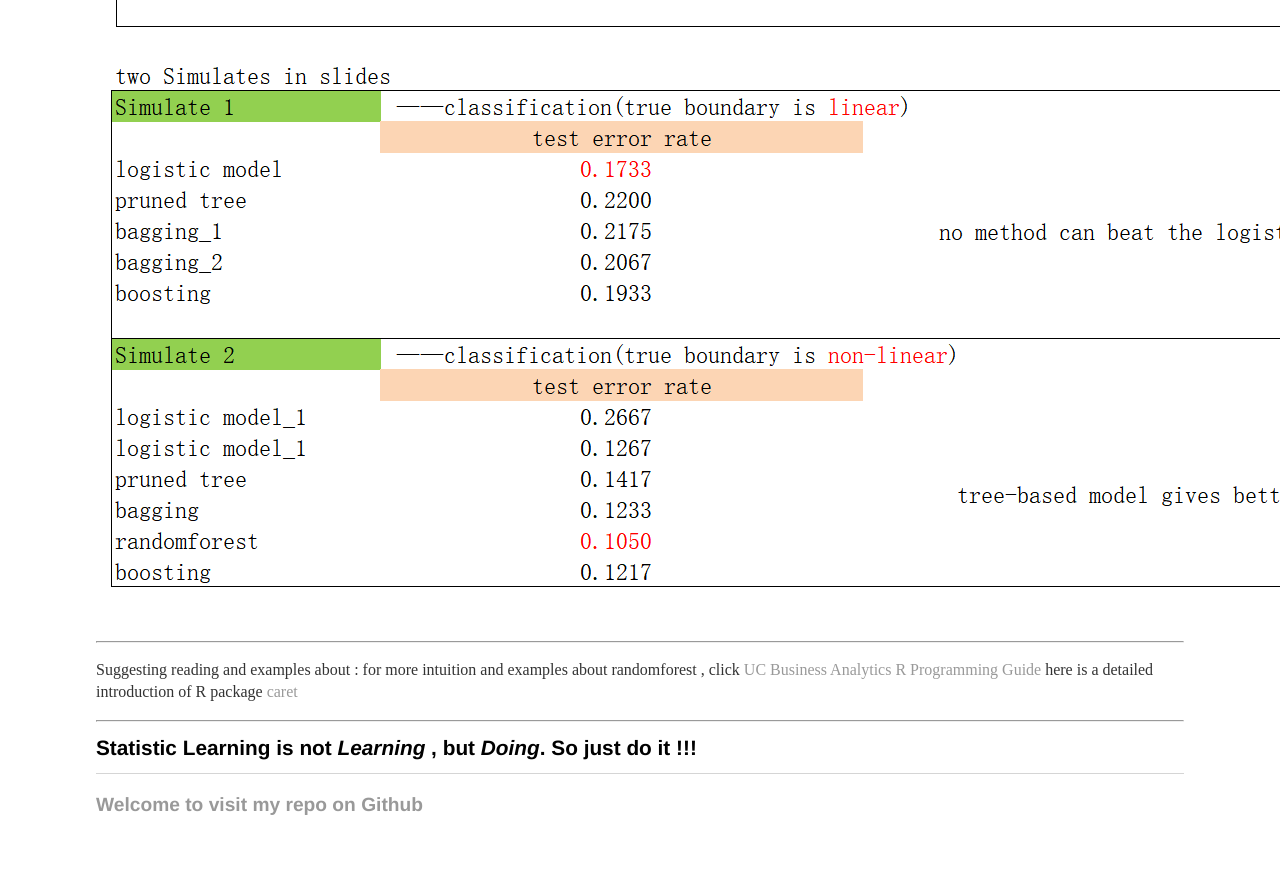
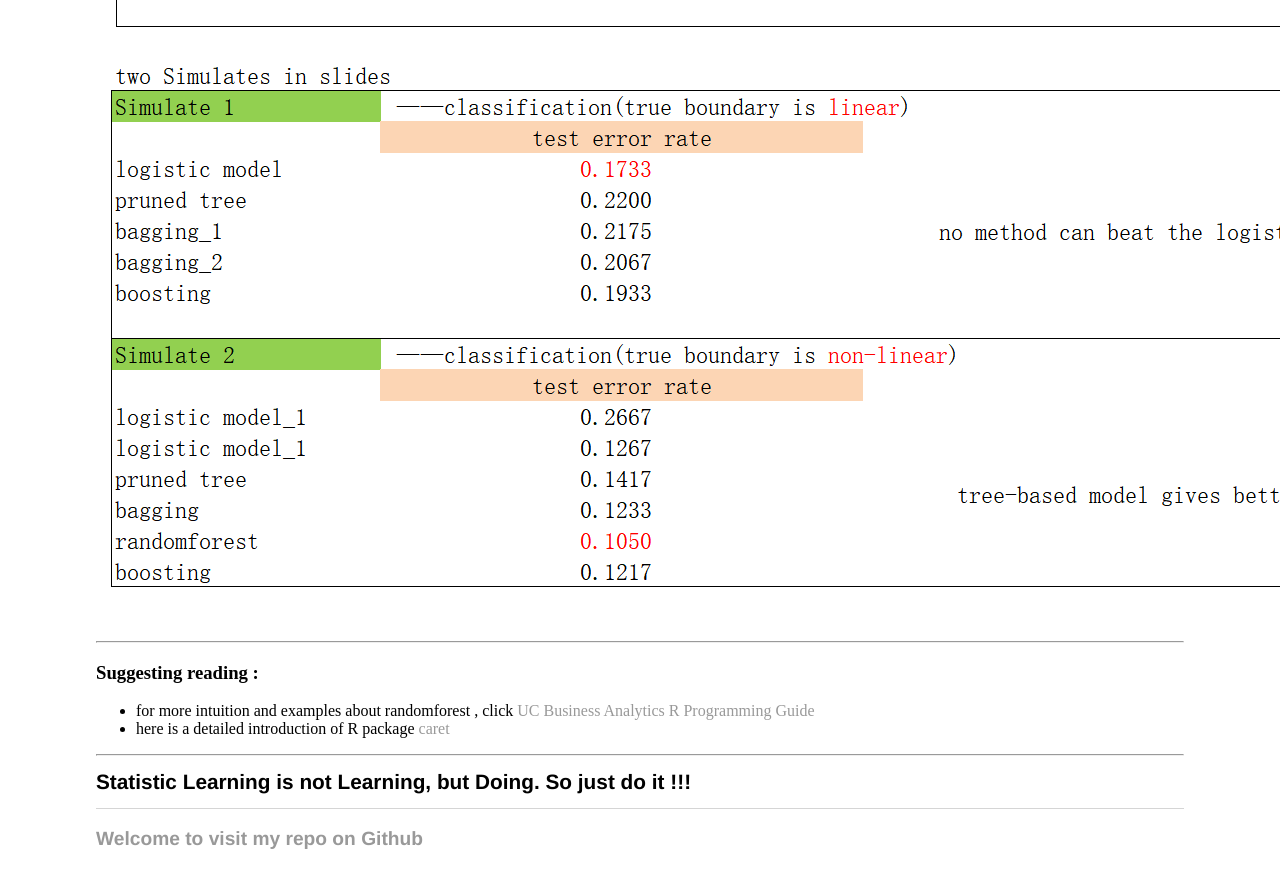
Before and after one commit to trustxiaoqinwang/trustxiaoqinwang.github.io, a Jekyll site: the page built from _posts/2019-04-19-revision7 .md, in a window 1280 px wide and 900 px high, scrolled down 1847 px. Shown: the top 888 px of the window. Built offline with Jekyll 4.4.1, drawn with Linux system fonts in a browser that asks for light colours; before the commit the page ends 2713 px from its top, so only the background shows below that.

Commit message:
Update 2019-04-19-revision7 .md

```diff
--- a/_posts/2019-04-19-revision7 .md
+++ b/_posts/2019-04-19-revision7 .md
@@ -31,10 +31,10 @@ this is the main conclusion the examples want to tell us. Two simulate examples
 ![simulate](/assets/TA_session/simulate.png)
 
 ----------
-Suggesting reading and examples about :
-for more intuition and examples about randomforest , click [UC Business Analytics R Programming Guide ](https://uc-r.github.io/random_forests)
-here is a detailed introduction of R package [caret](https://topepo.github.io/caret/available-models.html)
+### Suggesting reading :
+- for more intuition and examples about randomforest , click [UC Business Analytics R Programming Guide ](https://uc-r.github.io/random_forests)
+- here is a detailed introduction of R package [caret](https://topepo.github.io/caret/available-models.html)
 
 
 ---------
-# Statistic Learning is not _Learning_ , but _Doing_. So just do it !!!
+# Statistic Learning is not **Learning**, but **Doing**. So just **do** it !!!
```
